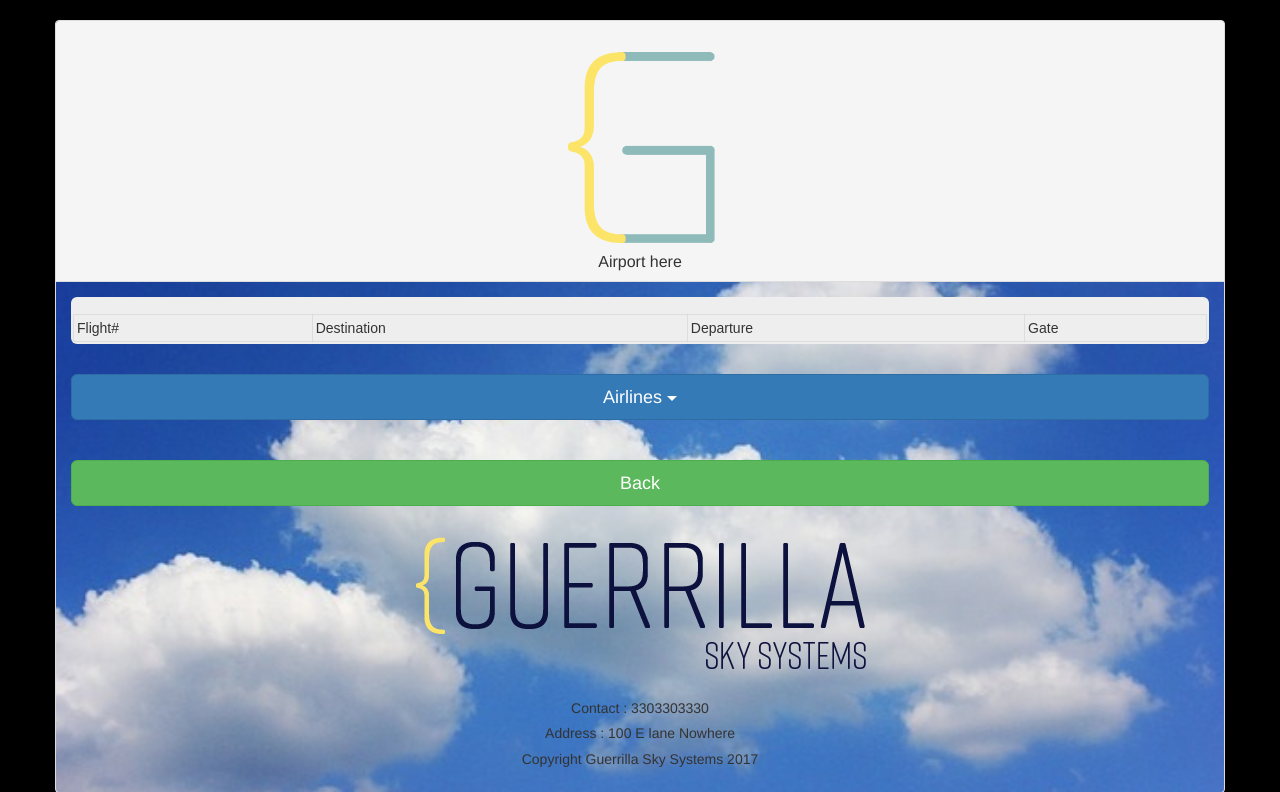
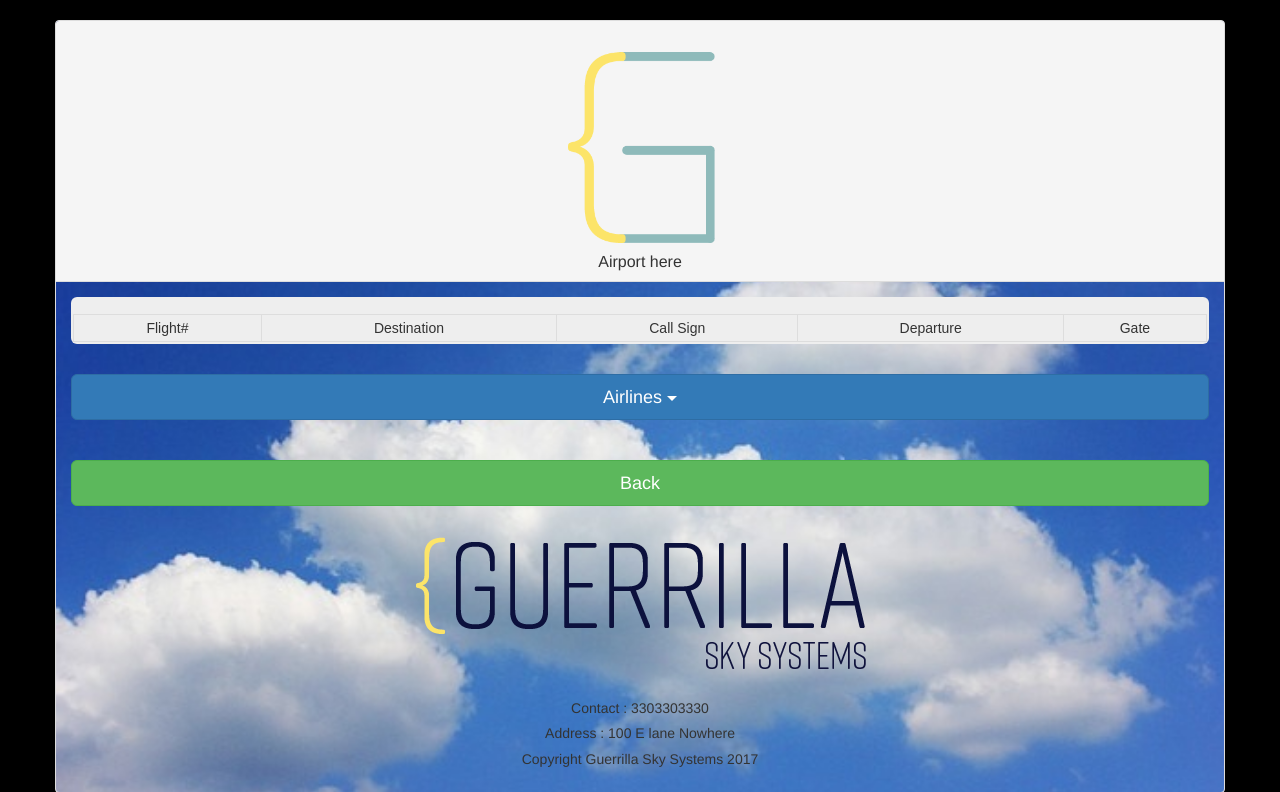
Before and after one commit to rghrist23/airport, a PHP site: page /airline.php in a window 1280 px wide. Shown: the top 792 px of the page. Run offline with PHP 8.4, Linux system fonts and the light colour scheme; data that the repository does not hold is empty; some libraries are stand-ins or nearby versions.

Commit message:
Changed query and some php
changed 'getairlineflights' query in db.py
changed formatting in airline.php

```diff
--- a/CaptivePortalLogin/phpFiles/airline.php
+++ b/CaptivePortalLogin/phpFiles/airline.php
@@ -72,18 +72,20 @@ $airport3code = "APH";
                         <p style="text-align: center;"><?php echo $output[0][4];?></p>
                         <table class="center" style="text-align: center;">
                             <tr>
-                                <td>Flight#</td>
-                                <td>Destination</td>
-                                <td>Departure</td>
-                                <td>Gate</td>
+                                <td style="text-align: center;">Flight#</td>
+                                <td style="text-align: center;">Destination</td>
+                                <td style="text-align: center;">Call Sign</td>
+                                <td style="text-align: center;">Departure</td>
+                                <td style="text-align: center;">Gate</td>
                             </tr>
                             <?php
                             foreach ($output as $flight): ?>
                             <tr>
-                                <td><?php echo $flight[0] ?></td>
-                                <td><?php echo $flight[1] ?></td>
-                                <td><?php echo $flight[2] ?></td>
-                                <td><?php echo $flight[3] ?></td>
+                                <td style="text-align: center;"><?php echo $flight[0] ?></td>
+                                <td style="text-align: center;"><?php echo $flight[1] ?></td>
+                                <td style="text-align: center;"><?php echo $flight[5] ?></td>
+                                <td style="text-align: center;"><?php echo $flight[2] ?></td>
+                                <td style="text-align: center;"><?php echo $flight[3] ?></td>
                             </tr>
 
                             <?php endforeach;?>
```
Also changed, not shown: 2 other files.
